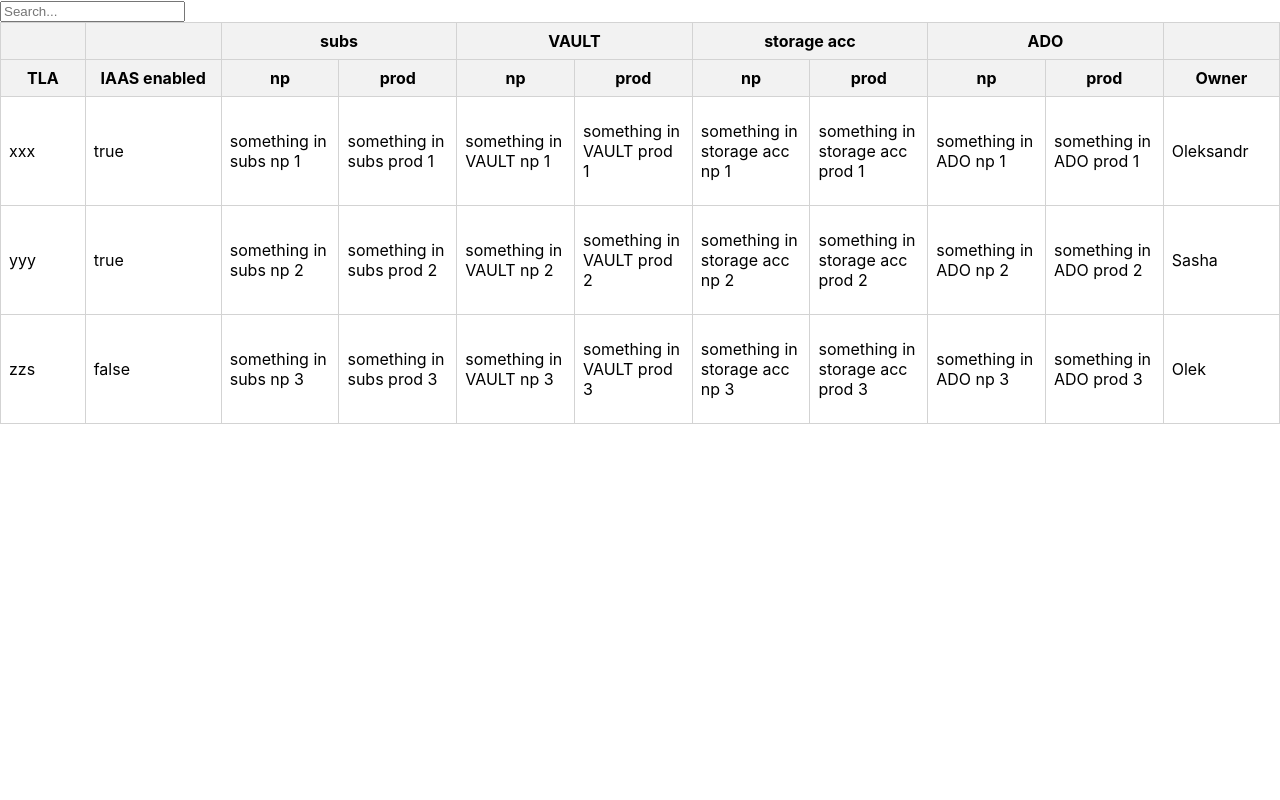
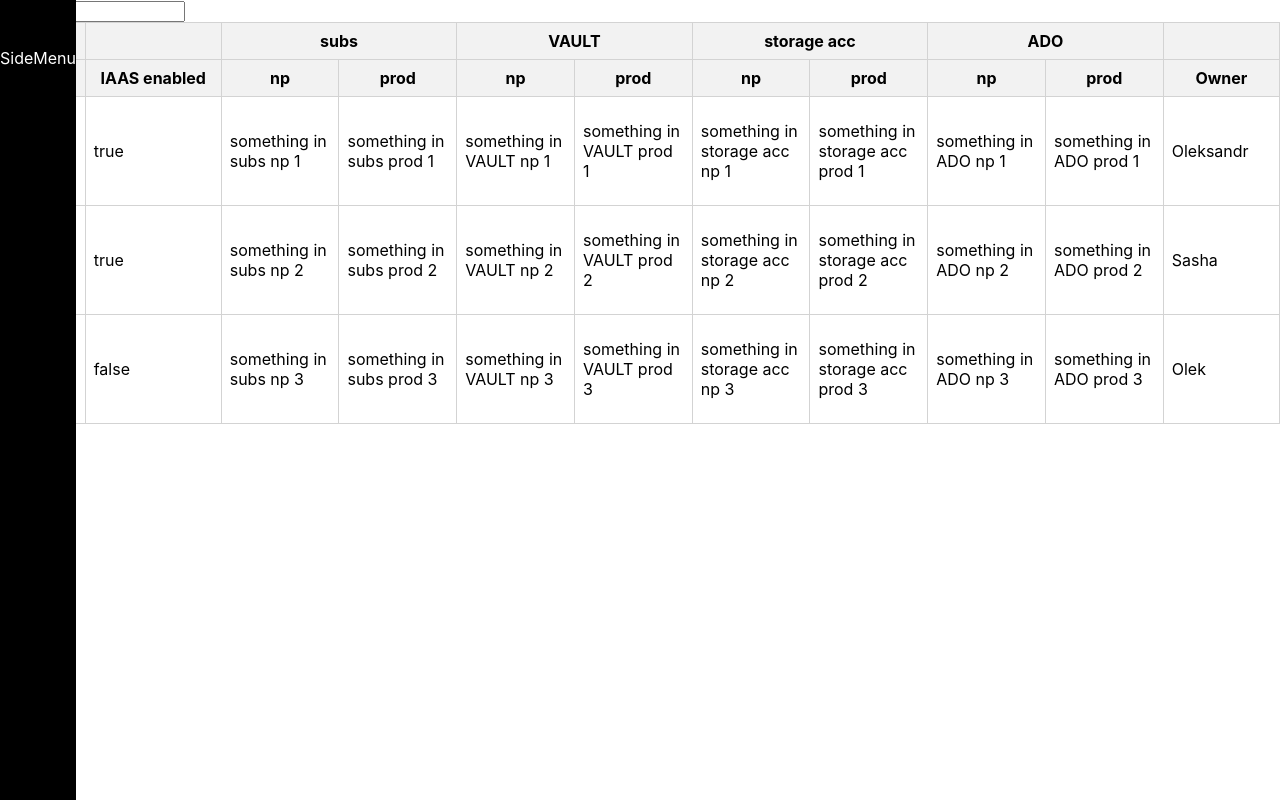
Before and after one commit to KhrystynaPeryk/cloudstone, a React (Create React App) app: page / in a window 1280 px wide. Built offline with nearby package versions, Linux system fonts and the light colour scheme.

Commit message:
working on sidemenu

```diff
--- a/src/App.css
+++ b/src/App.css
@@ -1,4 +1,4 @@
-.table {
+/* .table {
   display: table;
   width: 100%;
   border-collapse: collapse;
@@ -7,9 +7,9 @@
 .row-container, .header-container {
   display: flex;
   width: 100%;
-}
+} */
 
-.th, .td {
+/* .th, .td {
   flex: 1;
   padding: 10px;
   border: 1px solid #ddd;
@@ -28,4 +28,4 @@
 
 .tr > div {
   flex: 1;
-}
+} */
--- a/src/App.js
+++ b/src/App.js
@@ -1,14 +1,25 @@
 import './App.css';
 import Table from './components/Table';
+import SideMenu from './components/SideMenu';
+import {Container, Row, Col, Card, Form, Button } from "react-bootstrap";
 
 //https://www.youtube.com/watch?v=CjqG277Hmgg&t=145s
 
 function App() {
 
   return (
-    <div>
-      <Table />
-    </div>
+    <>
+    <Container fluid>
+      <Row>
+        <Col xs={2} id="sidebar-wrapper">
+          <SideMenu />
+        </Col>
+        <Col  xs={10} id="page-content-wrapper">
+          <Table />
+        </Col>
+      </Row>
+    </Container>
+   </>
   );
 }
 
--- /dev/null
+++ b/src/components/SideMenu.css
@@ -0,0 +1,12 @@
+.sidebar {
+    position: fixed;
+    top: 0;
+    bottom: 0;
+    left: 0;
+    min-height: 100vh !important;
+    z-index: 100;
+    padding: 48px 0 0;
+    box-shadow: inset -1px 0 0 rgba(0, 0, 0, .1);
+    color: white;
+    background-color: black;
+}
--- /dev/null
+++ b/src/components/SideMenu.jsx
@@ -0,0 +1,10 @@
+import React from 'react'
+import './SideMenu.css'
+
+const SideMenu = () => {
+    return (
+        <div className='sidebar'>SideMenu</div>
+    )
+}
+
+export default SideMenu
--- a/src/components/Table.jsx
+++ b/src/components/Table.jsx
@@ -94,7 +94,6 @@ const recursiveSearch = (obj, query) => {
 const Table = () => {
 
     const [data, setData] = useState(DUMMY_DATA);
-    const [columns] = useState(() => [...columnsData])
     const [searchQuery, setSearchQuery] = useState("");
 
     const filteredData = useMemo(() => {
@@ -104,7 +103,7 @@ const Table = () => {
 
     const table = useReactTable({
         data: filteredData,
-        columns,
+        columns: columnsData,
         getCoreRowModel: getCoreRowModel(),
         columnResizeMode: 'onChange',
     });
@@ -119,7 +118,7 @@ const Table = () => {
                 onChange={(e) => setSearchQuery(e.target.value)}
                 className="mb-3"
             />
-            <BTable striped bordered hover responsive size="sm"
+            <BTable striped bordered hover responsive size="sm" variant="dark"
                 // style={{width: table.getTotalSize()}}
             >
                 <thead>
```
